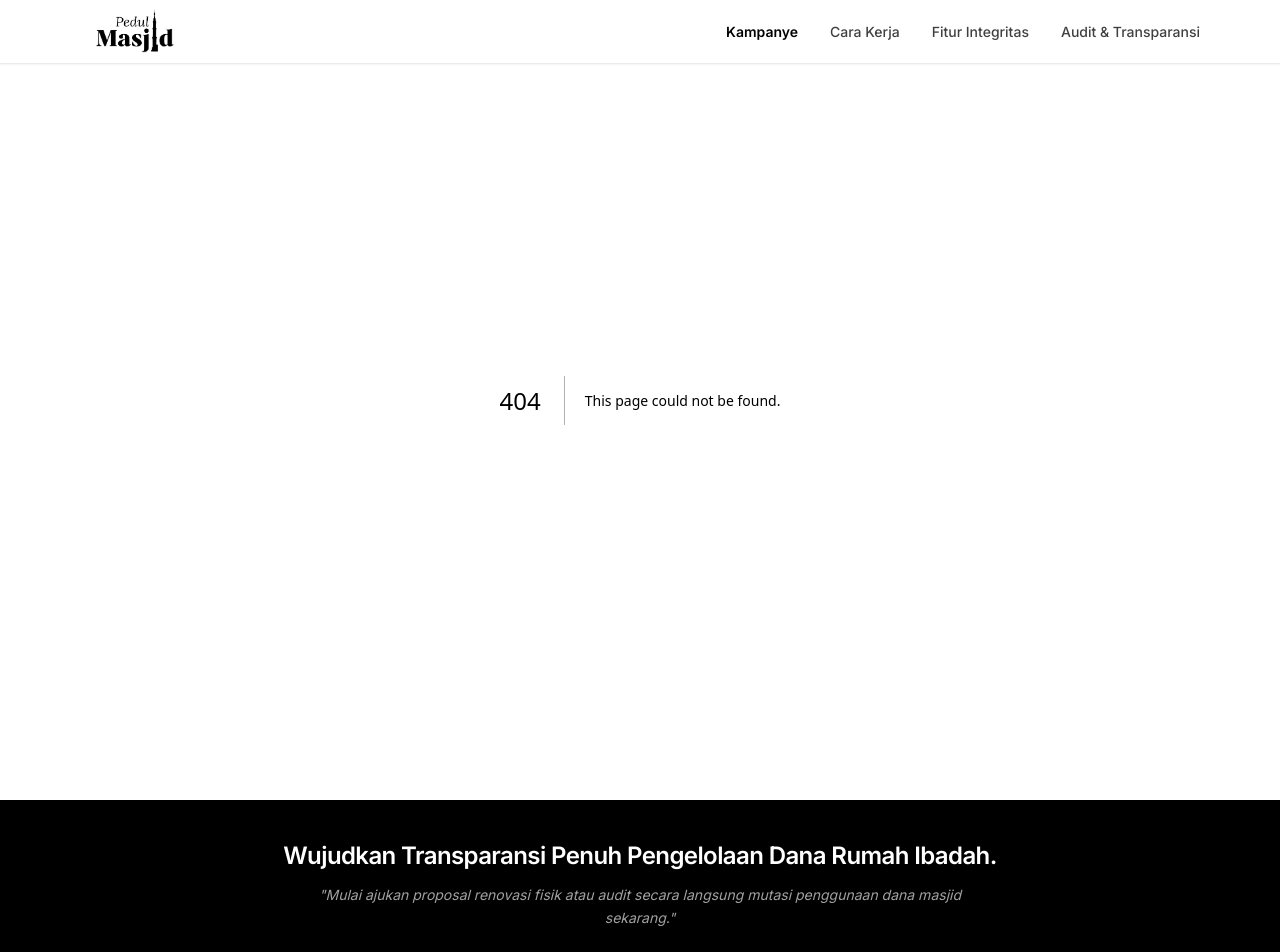
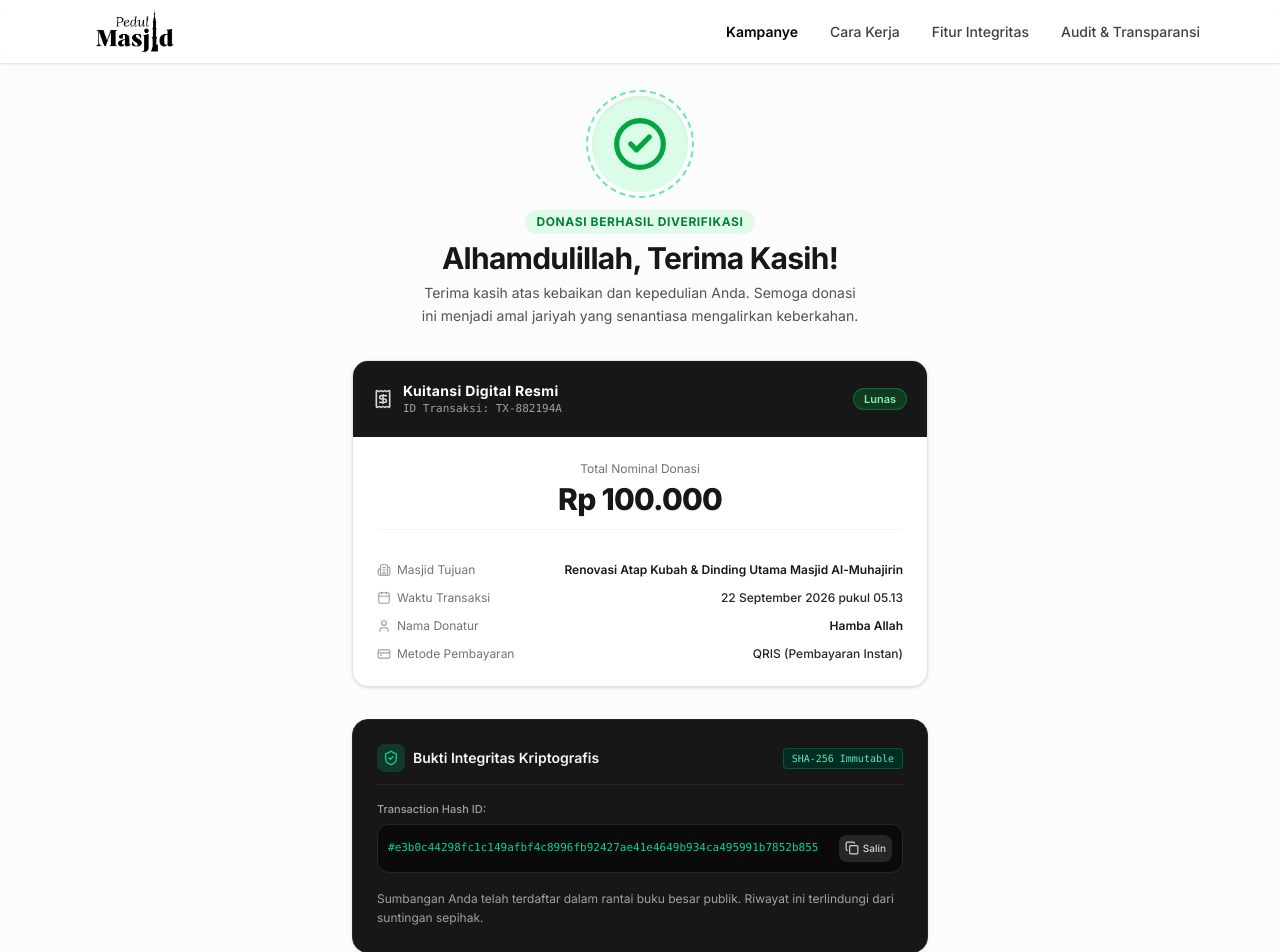
Before and after one commit to ganzawajendra/pedulimasjid-dev, a Next.js app: page /campaigns/1/donate/success in a window 1280 px wide. Before the commit this address had no page. Shown: the top 952 px of the page. Built offline with nearby package versions, Linux system fonts and the light colour scheme.

Commit message:
feat: mengimplementasikan halaman success

```diff
--- a/app/(public)/campaigns/[id]/donate/page.tsx
+++ b/app/(public)/campaigns/[id]/donate/page.tsx
@@ -3,6 +3,7 @@
 import { use, useState } from "react";
 import Image from "next/image";
 import Link from "next/link";
+import { useRouter } from "next/navigation";
 import {
   ArrowLeft,
   MapPin,
@@ -82,6 +83,8 @@ const PAYMENT_METHODS = [
 export default function DonatePage({ params }: PageProps) {
   const resolvedParams = use(params);
   const campaignId = resolvedParams.id;
+
+  const router = useRouter();
 
   // State Donasi
   const [selectedPreset, setSelectedPreset] = useState<number | null>(100000);
@@ -532,11 +535,9 @@ export default function DonatePage({ params }: PageProps) {
             disabled={!isAmountValid}
             onClick={() => {
               if (isAmountValid) {
-                alert(
-                  `Donasi sejumlah ${formatRupiah(currentAmount)} dengan metode ${
-                    PAYMENT_METHODS.find((m) => m.id === paymentMethod)?.name
-                  } atas nama ${donorName || "Hamba Allah"} berhasil diproses!`
-                );
+                const randomHex = Math.random().toString(16).substring(2, 8).toUpperCase();
+                const dummyTxId = `TX-${Date.now().toString().slice(-4)}${randomHex}`;
+                router.push(`/campaigns/${campaignId}/donate/success?tx=${dummyTxId}`);
               }
             }}
             className={`w-full py-4 px-6 rounded-2xl font-bold text-base flex items-center justify-center gap-2.5 transition-all shadow-sm ${
--- /dev/null
+++ b/app/(public)/campaigns/[id]/donate/success/page.tsx
@@ -0,0 +1,240 @@
+"use client";
+
+import { use, useState, Suspense } from "react";
+import Link from "next/link";
+import { useSearchParams } from "next/navigation";
+import {
+  CheckCircle2,
+  ShieldCheck,
+  ArrowRight,
+  ArrowLeft,
+  Copy,
+  Check,
+  Receipt,
+  Building2,
+  Calendar,
+  CreditCard,
+  User,
+  ExternalLink,
+} from "lucide-react";
+
+interface PageProps {
+  params: Promise<{ id: string }>;
+}
+
+function SuccessContent({ campaignId }: { campaignId: string }) {
+  const searchParams = useSearchParams();
+  const txId = searchParams.get("tx") || "TX-882194A";
+
+  const [copied, setCopied] = useState(false);
+
+  const hashId = "e3b0c44298fc1c149afbf4c8996fb92427ae41e4649b934ca495991b7852b855";
+
+  const formatRupiah = (num: number) => {
+    return new Intl.NumberFormat("id-ID", {
+      style: "currency",
+      currency: "IDR",
+      maximumFractionDigits: 0,
+    }).format(num);
+  };
+
+  const amount = 100000;
+  const donorName = "Hamba Allah";
+  const methodName = "QRIS (Pembayaran Instan)";
+
+  const handleCopyHash = () => {
+    if (navigator.clipboard) {
+      navigator.clipboard.writeText(hashId);
+      setCopied(true);
+      setTimeout(() => setCopied(false), 2000);
+    }
+  };
+
+  const transactionDate = new Intl.DateTimeFormat("id-ID", {
+    dateStyle: "long",
+    timeStyle: "short",
+  }).format(new Date());
+
+  return (
+    <div className="max-w-xl mx-auto space-y-8">
+      {/* 1. TANDA SUKSES IKON CENTANG HIJAU BESAR & KALIMAT TERIMA KASIH */}
+      <div className="text-center space-y-4">
+        <div className="relative inline-flex items-center justify-center">
+          <div className="w-20 h-20 sm:w-24 sm:h-24 rounded-full bg-green-100 flex items-center justify-center text-green-600 shadow-inner">
+            <CheckCircle2 className="w-12 h-12 sm:w-14 sm:h-14 stroke-[2.2]" />
+          </div>
+          <div className="absolute -inset-1.5 rounded-full border-2 border-dashed border-green-400/60 animate-spin-slow pointer-events-none" />
+        </div>
+
+        <div className="space-y-1.5">
+          <span className="inline-block text-xs font-bold tracking-wider uppercase text-green-700 bg-green-100/80 px-3 py-1 rounded-full">
+            Donasi Berhasil Diverifikasi
+          </span>
+          <h1 className="text-2xl sm:text-3xl font-bold text-neutral-900 tracking-tight">
+            Alhamdulillah, Terima Kasih!
+          </h1>
+          <p className="text-sm text-neutral-600 max-w-md mx-auto leading-relaxed">
+            Terima kasih atas kebaikan dan kepedulian Anda. Semoga donasi ini menjadi amal jariyah yang senantiasa mengalirkan keberkahan.
+          </p>
+        </div>
+      </div>
+
+      {/* 2. KUITANSI DIGITAL */}
+      <div className="bg-white rounded-2xl border border-neutral-200 shadow-sm overflow-hidden relative">
+        {/* Header Kuitansi */}
+        <div className="bg-neutral-900 text-white p-5 flex items-center justify-between">
+          <div className="flex items-center gap-2.5">
+            <Receipt className="w-5 h-5 text-neutral-300" />
+            <div>
+              <h2 className="font-bold text-sm tracking-wide">Kuitansi Digital Resmi</h2>
+              <p className="text-[11px] text-neutral-400 font-mono">ID Transaksi: {txId}</p>
+            </div>
+          </div>
+          <span className="bg-green-500/20 text-green-300 border border-green-400/30 text-[11px] font-semibold px-2.5 py-0.5 rounded-full">
+            Lunas
+          </span>
+        </div>
+
+        {/* Isi Rincian Kuitansi */}
+        <div className="p-6 space-y-4 text-sm divide-y divide-neutral-100">
+          {/* Nominal Utama */}
+          <div className="pb-3 text-center">
+            <span className="text-xs text-neutral-500 block mb-1">Total Nominal Donasi</span>
+            <span className="text-2xl sm:text-3xl font-extrabold text-neutral-900 tracking-tight">
+              {formatRupiah(amount)}
+            </span>
+          </div>
+
+          {/* Baris Rincian */}
+          <div className="pt-4 space-y-3">
+            <div className="flex items-start justify-between gap-4">
+              <span className="text-xs text-neutral-500 flex items-center gap-1.5 shrink-0">
+                <Building2 className="w-3.5 h-3.5 text-neutral-400" />
+                Masjid Tujuan
+              </span>
+              <span className="text-xs font-semibold text-neutral-900 text-right">
+                Renovasi Atap Kubah & Dinding Utama Masjid Al-Muhajirin
+              </span>
+            </div>
+
+            <div className="flex items-center justify-between gap-4">
+              <span className="text-xs text-neutral-500 flex items-center gap-1.5 shrink-0">
+                <Calendar className="w-3.5 h-3.5 text-neutral-400" />
+                Waktu Transaksi
+              </span>
+              <span className="text-xs font-medium text-neutral-800">
+                {transactionDate}
+              </span>
+            </div>
+
+            <div className="flex items-center justify-between gap-4">
+              <span className="text-xs text-neutral-500 flex items-center gap-1.5 shrink-0">
+                <User className="w-3.5 h-3.5 text-neutral-400" />
+                Nama Donatur
+              </span>
+              <span className="text-xs font-semibold text-neutral-900">
+                {donorName}
+              </span>
+            </div>
+
+            <div className="flex items-center justify-between gap-4">
+              <span className="text-xs text-neutral-500 flex items-center gap-1.5 shrink-0">
+                <CreditCard className="w-3.5 h-3.5 text-neutral-400" />
+                Metode Pembayaran
+              </span>
+              <span className="text-xs font-medium text-neutral-800">
+                {methodName}
+              </span>
+            </div>
+          </div>
+        </div>
+      </div>
+
+      {/* 3. KOTAK BUKTI INTEGRITAS KRIPTOGRAFIS */}
+      <div className="bg-neutral-900 text-white rounded-2xl p-5 sm:p-6 border border-neutral-800 shadow-sm space-y-4">
+        <div className="flex items-center justify-between border-b border-neutral-800 pb-3">
+          <div className="flex items-center gap-2">
+            <div className="w-7 h-7 rounded-lg bg-emerald-500/20 text-emerald-400 flex items-center justify-center">
+              <ShieldCheck className="w-4 h-4" />
+            </div>
+            <h3 className="font-semibold text-sm text-neutral-100">
+              Bukti Integritas Kriptografis
+            </h3>
+          </div>
+          <span className="text-[10px] font-mono bg-emerald-950 text-emerald-300 border border-emerald-800/80 px-2 py-0.5 rounded">
+            SHA-256 Immutable
+          </span>
+        </div>
+
+        {/* Transaction Hash Box */}
+        <div className="space-y-1.5">
+          <span className="text-[11px] text-neutral-400 font-medium block">
+            Transaction Hash ID:
+          </span>
+          <div className="flex items-center justify-between gap-2 bg-neutral-950 p-2.5 rounded-xl border border-neutral-800">
+            <code className="text-[11px] font-mono text-emerald-400 truncate select-all">
+              #{hashId}
+            </code>
+            <button
+              type="button"
+              onClick={handleCopyHash}
+              className="p-1.5 rounded-lg bg-neutral-800 hover:bg-neutral-700 text-neutral-300 hover:text-white transition-colors shrink-0 flex items-center gap-1 text-[11px] font-medium"
+              title="Salin Hash ID"
+            >
+              {copied ? (
+                <>
+                  <Check className="w-3.5 h-3.5 text-emerald-400" />
+                  <span className="text-emerald-400 text-[10px]">Tersalin</span>
+                </>
+              ) : (
+                <>
+                  <Copy className="w-3.5 h-3.5" />
+                  <span className="text-[10px]">Salin</span>
+                </>
+              )}
+            </button>
+          </div>
+        </div>
+
+        {/* Teks Penjelas Sesuai Brief */}
+        <p className="text-xs text-neutral-400 leading-relaxed">
+          Sumbangan Anda telah terdaftar dalam rantai buku besar publik. Riwayat ini terlindungi dari suntingan sepihak.
+        </p>
+      </div>
+
+      {/* 4. 2 TOMBOL NAVIGASI */}
+      <div className="space-y-3 pt-2">
+        {/* Tombol Primer */}
+        <Link
+          href={`/campaigns/${campaignId}/audit`}
+          className="w-full bg-black text-white text-sm font-semibold py-3.5 px-5 rounded-2xl flex items-center justify-center gap-2 hover:bg-neutral-800 transition-colors shadow-xs"
+        >
+          <span>Periksa Rantai Hash di Halaman Audit</span>
+          <ArrowRight className="w-4 h-4" />
+        </Link>
+
+        {/* Tombol Sekunder */}
+        <Link
+          href={`/campaigns/${campaignId}`}
+          className="w-full border border-neutral-300 bg-white text-neutral-800 text-sm font-semibold py-3 px-5 rounded-2xl flex items-center justify-center gap-2 hover:bg-neutral-100 transition-colors"
+        >
+          <ArrowLeft className="w-4 h-4" />
+          <span>Kembali ke Detail Masjid</span>
+        </Link>
+      </div>
+    </div>
+  );
+}
+
+export default function DonateSuccessPage({ params }: PageProps) {
+  const resolvedParams = use(params);
+  const campaignId = resolvedParams.id;
+
+  return (
+    <div className="pt-24 px-4 sm:px-6 md:px-12 lg:px-24 pb-24 min-h-screen bg-neutral-50/50">
+      <Suspense fallback={<div className="max-w-xl mx-auto text-center py-20 text-neutral-500">Memuat rincian kuitansi...</div>}>
+        <SuccessContent campaignId={campaignId} />
+      </Suspense>
+    </div>
+  );
+}
```
